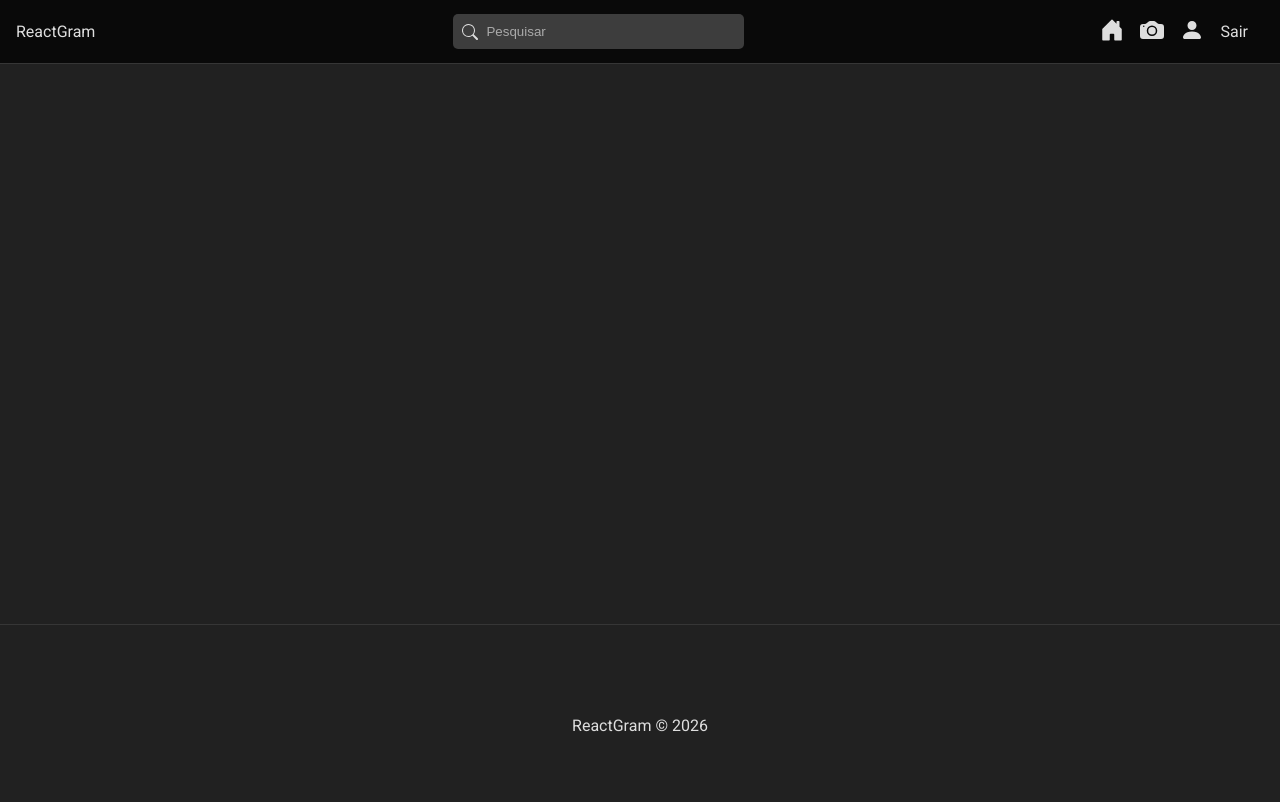
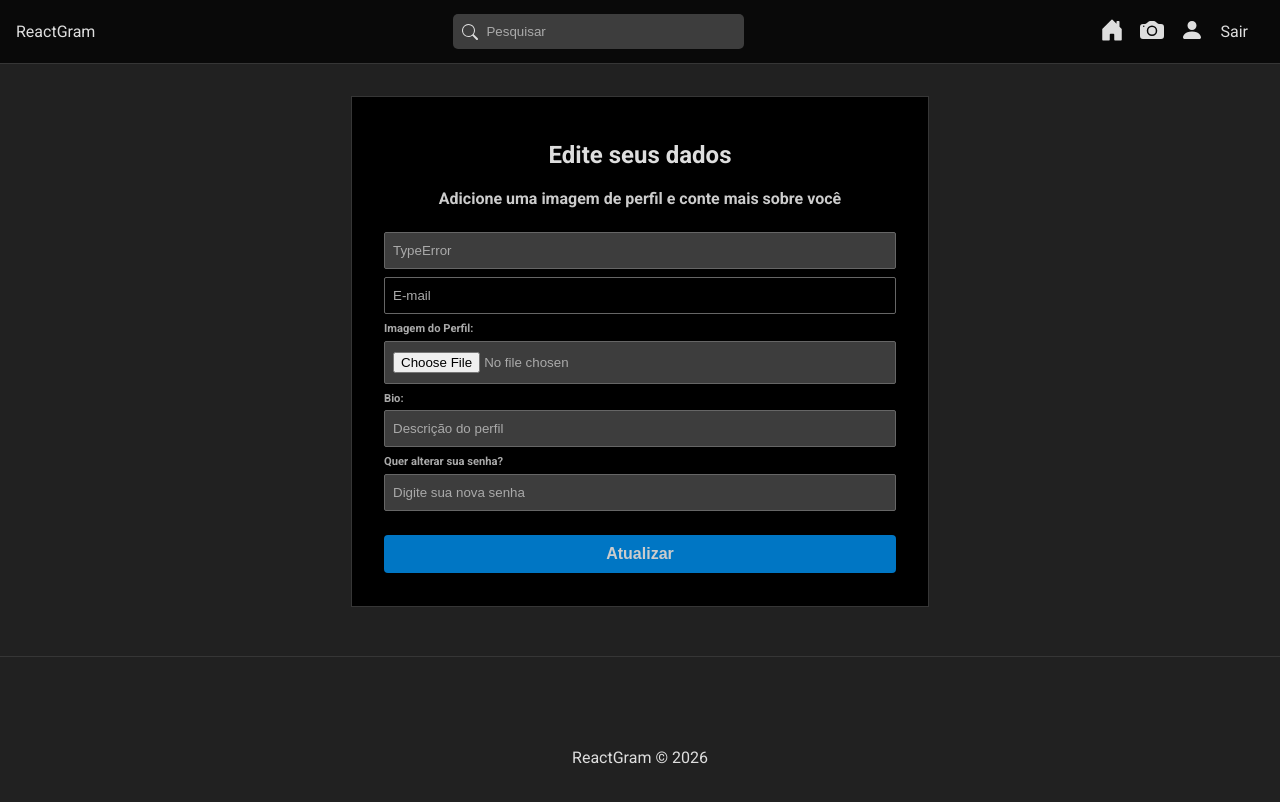
Before and after one commit to andrew-marquezin/ReactGram, a React (Vite) app in the folder frontend/: page /profile in a window 1280 px wide. Shown: the top 802 px of the page. Built offline with nearby package versions, Linux system fonts and the light colour scheme; no server answers.

Commit message:
feat: edit profile page, styling and route

```diff
--- a/frontend/src/App.tsx
+++ b/frontend/src/App.tsx
@@ -6,6 +6,7 @@ import Register from "./pages/Auth/Register";
 import Navbar from "./components/Navbar";
 import Footer from "./components/Footer";
 import { useAuth } from "./hooks/useAuth";
+import EditProfile from "./pages/EditProfile";
 
 export default function App() {
   const { auth, loading } = useAuth();
@@ -25,6 +26,10 @@ export default function App() {
               element={auth ? <Home /> : <Navigate to="/login" />}
             />
             <Route
+              path="/profile"
+              element={auth ? <EditProfile /> : <Navigate to="/login" />}
+            />
+            <Route
               path="/login"
               element={auth ? <Navigate to="/" /> : <Login />}
             />
--- /dev/null
+++ b/frontend/src/pages/EditProfile/EditProfile.css
@@ -0,0 +1,20 @@
+#edit-profile {
+  border: 1px solid #363636;
+  background-color: #000;
+  padding: 1.5em 2em;
+  max-width: 40%;
+  margin: 2em auto;
+  text-align: center;
+}
+
+.subtitle {
+  color: #ccc;
+}
+
+.profile-image {
+  width: 150px;
+  height: 150px;
+  border-radius: 50%;
+  object-fit: cover;
+  margin-bottom: 1em;
+}
--- /dev/null
+++ b/frontend/src/pages/EditProfile/index.tsx
@@ -0,0 +1,127 @@
+import { useDispatch, useSelector } from "react-redux";
+import "./EditProfile.css";
+import type { AppDispatch, RootState } from "../../store";
+import { profile, resetMessage, updateProfile } from "../../slices/userSlice";
+import { useEffect, useState } from "react";
+import { upload } from "../../utils/config";
+import SubmitBtn from "../../components/SubmitBtn";
+import Message from "../../components/Message";
+import type { UserType } from "../../Types/apiTypes";
+
+export default function EditProfile() {
+  const dispatch: AppDispatch = useDispatch();
+
+  const { user, message, error, loading } = useSelector(
+    (state: RootState) => state.user,
+  );
+
+  const [name, setName] = useState("");
+  const [email, setEmail] = useState("");
+  const [password, setPassword] = useState("");
+  const [bio, setBio] = useState("");
+  const [profileImage, setProfileImage] = useState<File | null>(null);
+  const [previewImage, setPreviewImage] = useState<string>("");
+
+  // load user data
+  useEffect(() => {
+    dispatch(profile());
+  }, [dispatch]);
+
+  useEffect(() => {
+    if (user) {
+      setName(user.name);
+      setEmail(user.email);
+      setBio(user.bio ?? "");
+    }
+  }, [user]);
+
+  const handleSubmit = async (e: React.SubmitEvent) => {
+    e.preventDefault();
+
+    const userData: Partial<UserType> = {
+      name,
+    };
+
+    if (profileImage) {
+      userData.profileImage = profileImage;
+    }
+
+    if (bio) {
+      userData.bio = bio;
+    }
+
+    if (password) {
+      userData.password = password;
+    }
+
+    const formData = new FormData();
+
+    Object.keys(userData).forEach((key) => {
+      formData.append(key, userData[key as keyof UserType] as string | Blob);
+    });
+
+    await dispatch(updateProfile(formData));
+
+    setTimeout(() => {
+      dispatch(resetMessage());
+    }, 2000);
+  };
+
+  const handleFile = (e: React.ChangeEvent<HTMLInputElement>) => {
+    const image = e.target.files?.[0] as File | null;
+
+    setPreviewImage(image ? URL.createObjectURL(image) : "");
+    setProfileImage(image);
+  };
+
+  return (
+    <div id="edit-profile">
+      <h2>Edite seus dados</h2>
+      <p className="subtitle">
+        Adicione uma imagem de perfil e conte mais sobre você
+      </p>
+      {(user.profileImage || previewImage) && (
+        <img
+          className="profile-image"
+          src={
+            previewImage ? previewImage : `${upload}/users/${user.profileImage}`
+          }
+          alt={user.name}
+        />
+      )}
+      <form onSubmit={handleSubmit}>
+        <input
+          type="text"
+          placeholder="Nome"
+          value={name ?? ""}
+          onChange={(e) => setName(e.target.value)}
+        />
+        <input type="email" placeholder="E-mail" disabled value={email ?? ""} />
+        <label>
+          <span>Imagem do Perfil:</span>
+          <input type="file" onChange={handleFile} />
+        </label>
+        <label>
+          <span>Bio:</span>
+          <input
+            type="text"
+            placeholder="Descrição do perfil"
+            value={bio ?? ""}
+            onChange={(e) => setBio(e.target.value)}
+          />
+        </label>
+        <label>
+          <span>Quer alterar sua senha?</span>
+          <input
+            type="password"
+            placeholder="Digite sua nova senha"
+            value={password}
+            onChange={(e) => setPassword(e.target.value)}
+          />
+        </label>
+        <SubmitBtn loading={loading} error={error} value="Atualizar" />
+        {message && <Message msg={message} type="success" />}
+      </form>
+    </div>
+  );
+}
```
